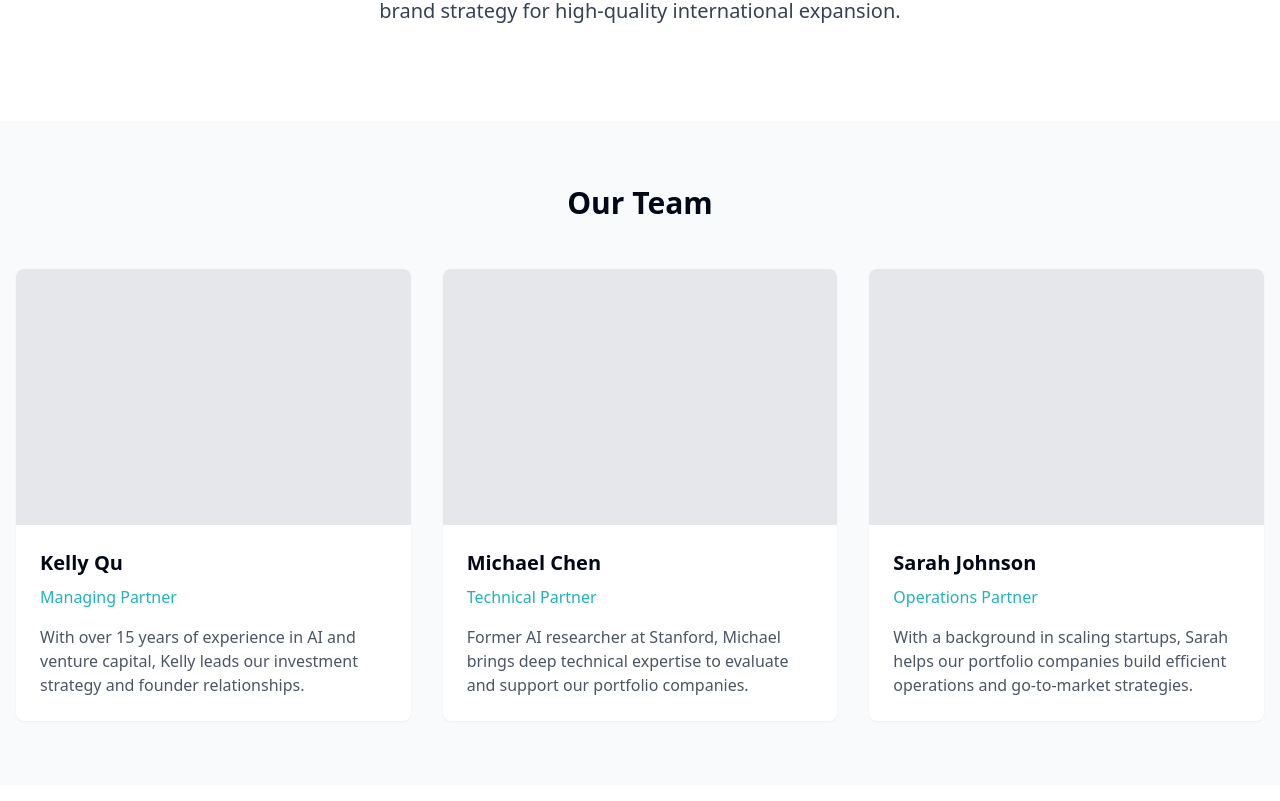
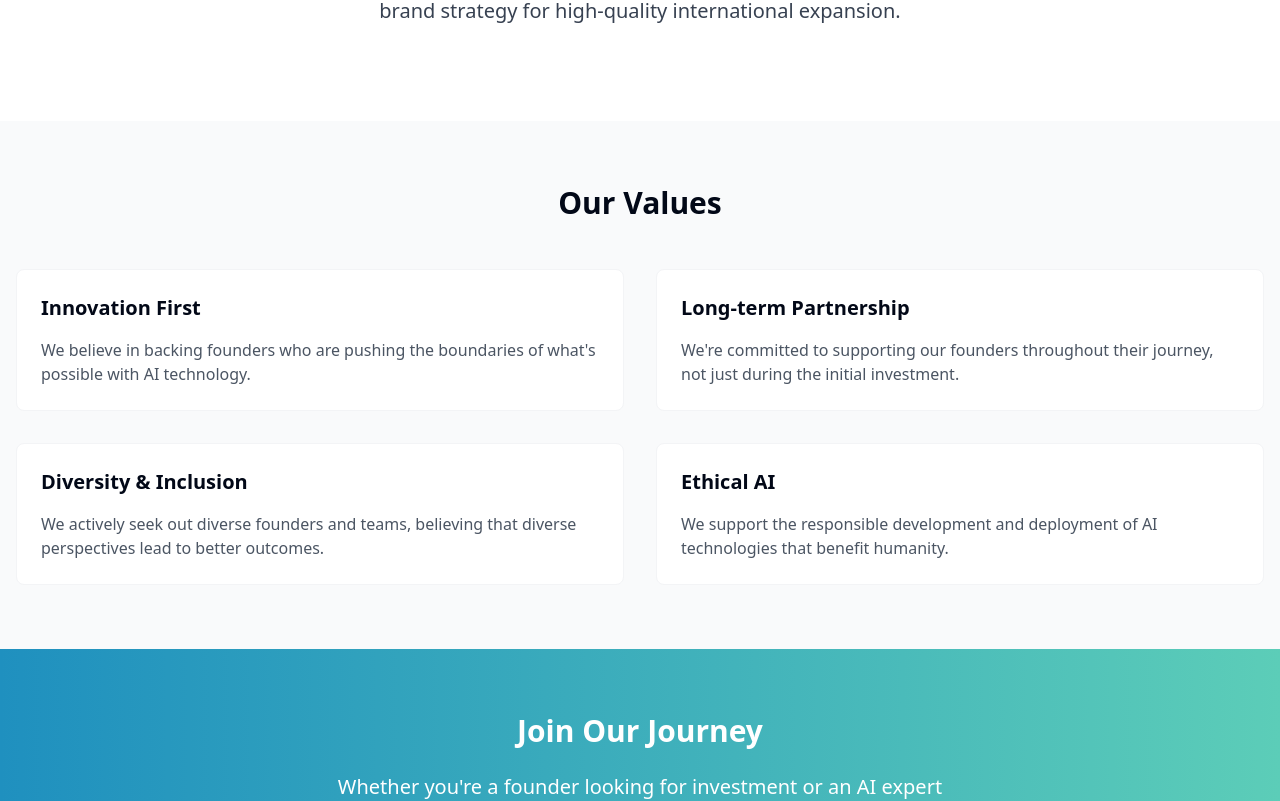
Before and after one commit to mengfeiz/bayareainnovest, a Next.js app: page /about in a window 1280 px wide. Shown: the part 500-1301 px from the top of the page. Built offline with nearby package versions, Linux system fonts and the light colour scheme.

Commit message:
update about page

```diff
--- a/app/about/page.tsx
+++ b/app/about/page.tsx
@@ -26,65 +26,20 @@ export default function AboutPage() {
         </div>
       </section>
 
-      {/* Team Introduction */}
-      <section className="py-16 bg-gray-50">
-        <div className="container mx-auto px-4">
-          <h2 className="text-3xl font-bold text-center mb-12">Our Team</h2>
-
-          <div className="grid grid-cols-1 md:grid-cols-2 lg:grid-cols-3 gap-8">
-            <div className="bg-white rounded-lg overflow-hidden shadow-sm">
-              <div className="h-64 bg-gray-200"></div>
-              <div className="p-6">
-                <h3 className="text-xl font-semibold mb-2">Kelly Qu</h3>
-                <p className="text-[#20b2bd] font-medium mb-4">Managing Partner</p>
-                <p className="text-gray-600">
-                  With over 15 years of experience in AI and venture capital, Kelly leads our investment strategy and
-                  founder relationships.
-                </p>
-              </div>
-            </div>
-
-            <div className="bg-white rounded-lg overflow-hidden shadow-sm">
-              <div className="h-64 bg-gray-200"></div>
-              <div className="p-6">
-                <h3 className="text-xl font-semibold mb-2">Michael Chen</h3>
-                <p className="text-[#20b2bd] font-medium mb-4">Technical Partner</p>
-                <p className="text-gray-600">
-                  Former AI researcher at Stanford, Michael brings deep technical expertise to evaluate and support our
-                  portfolio companies.
-                </p>
-              </div>
-            </div>
-
-            <div className="bg-white rounded-lg overflow-hidden shadow-sm">
-              <div className="h-64 bg-gray-200"></div>
-              <div className="p-6">
-                <h3 className="text-xl font-semibold mb-2">Sarah Johnson</h3>
-                <p className="text-[#20b2bd] font-medium mb-4">Operations Partner</p>
-                <p className="text-gray-600">
-                  With a background in scaling startups, Sarah helps our portfolio companies build efficient operations
-                  and go-to-market strategies.
-                </p>
-              </div>
-            </div>
-          </div>
-        </div>
-      </section>
-
-      {/* Values */}
-      <section className="py-16 bg-white">
+        {/* Values */}
+        <section className="py-16 bg-gray-50">
         <div className="container mx-auto px-4">
           <h2 className="text-3xl font-bold text-center mb-12">Our Values</h2>
 
           <div className="grid grid-cols-1 md:grid-cols-2 gap-8">
-            <div className="p-6 border border-gray-100 rounded-lg">
+            <div className="p-6 border border-gray-100 rounded-lg bg-white">
               <h3 className="text-xl font-semibold mb-4">Innovation First</h3>
               <p className="text-gray-600">
                 We believe in backing founders who are pushing the boundaries of what's possible with AI technology.
               </p>
             </div>
 
-            <div className="p-6 border border-gray-100 rounded-lg">
+            <div className="p-6 border border-gray-100 rounded-lg bg-white">
               <h3 className="text-xl font-semibold mb-4">Long-term Partnership</h3>
               <p className="text-gray-600">
                 We're committed to supporting our founders throughout their journey, not just during the initial
@@ -92,7 +47,7 @@ export default function AboutPage() {
               </p>
             </div>
 
-            <div className="p-6 border border-gray-100 rounded-lg">
+            <div className="p-6 border border-gray-100 rounded-lg bg-white">
               <h3 className="text-xl font-semibold mb-4">Diversity & Inclusion</h3>
               <p className="text-gray-600">
                 We actively seek out diverse founders and teams, believing that diverse perspectives lead to better
@@ -100,7 +55,7 @@ export default function AboutPage() {
               </p>
             </div>
 
-            <div className="p-6 border border-gray-100 rounded-lg">
+            <div className="p-6 border border-gray-100 rounded-lg bg-white">
               <h3 className="text-xl font-semibold mb-4">Ethical AI</h3>
               <p className="text-gray-600">
                 We support the responsible development and deployment of AI technologies that benefit humanity.
@@ -109,6 +64,7 @@ export default function AboutPage() {
           </div>
         </div>
       </section>
+
 
       {/* CTA */}
       <section className="py-16 bg-gradient-to-r from-[#1f90bf] to-[#5ccdb8] text-white">
```
